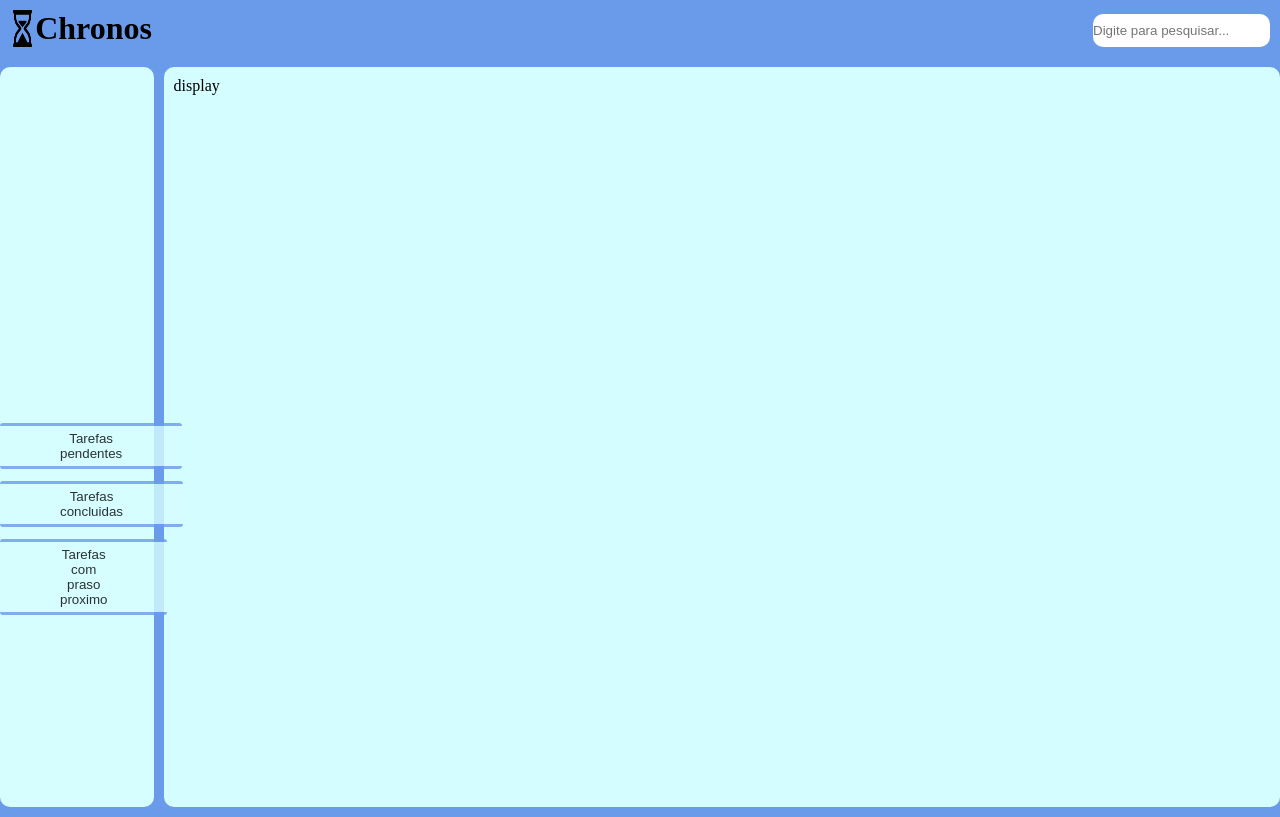
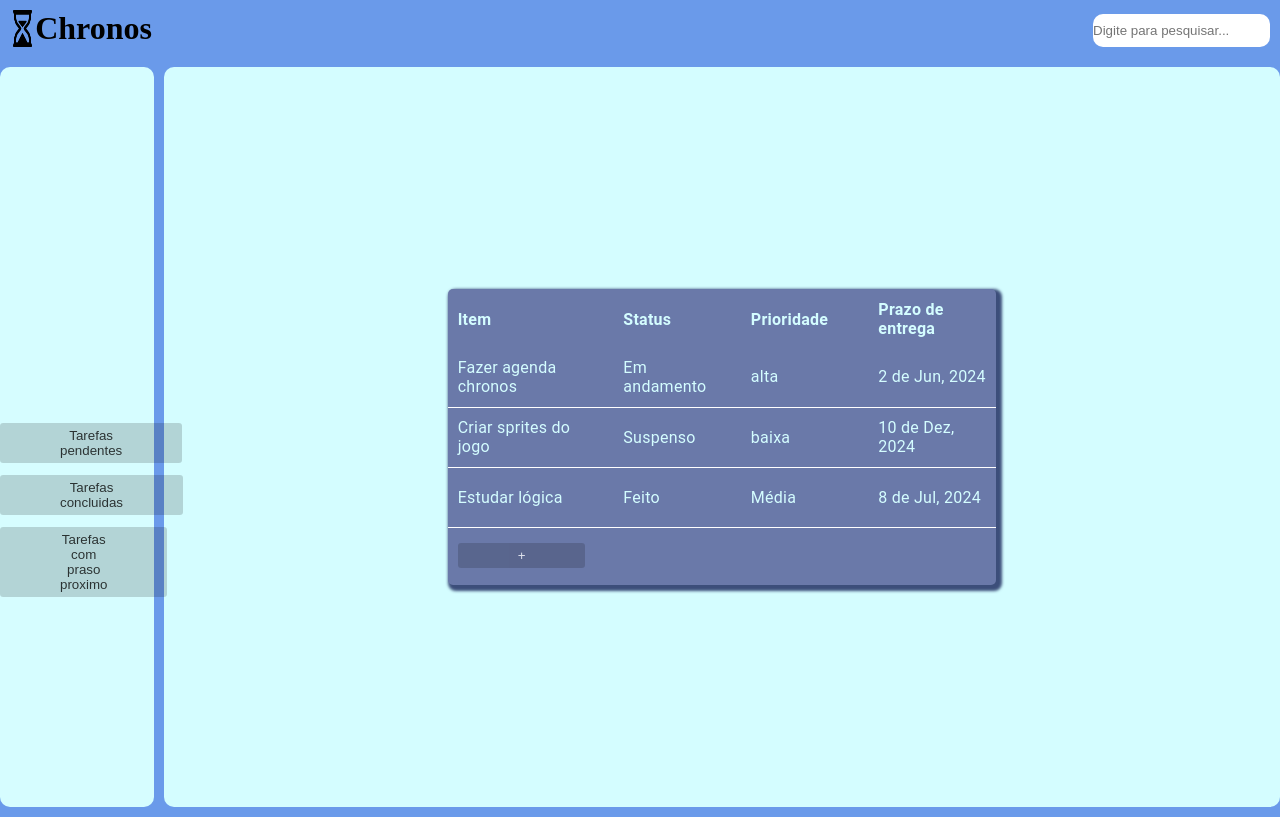
Before and after one commit to AngrloGab/agenda_chronos, a React (Vite) app in the folder agenda_chronos/: page / in a window 1280 px wide. Built offline with nearby package versions, Linux system fonts and the light colour scheme.

Commit message:
funcionalidade de adicionar tasks adicionada

```diff
--- a/agenda_chronos/package.json
+++ b/agenda_chronos/package.json
@@ -10,7 +10,9 @@
     "preview": "vite preview"
   },
   "dependencies": {
+    "date-fns": "^3.6.0",
     "react": "^18.2.0",
+    "react-datepicker": "^7.0.0",
     "react-dom": "^18.2.0"
   },
   "devDependencies": {
--- a/agenda_chronos/src/App.css
+++ b/agenda_chronos/src/App.css
@@ -30,14 +30,11 @@ margin-right: 0;
 }
 
 button {
-    background-color: hsl(183, 100%, 92%);
+    background-color: rgba(0, 0, 0, 0.2);
     color: black;
     padding: 5px 60px;
     margin-right: 10px;
-    border-top: 3px solid #6a9aea;
-    border-bottom:  3px solid #6a9aea;
-    border-left: none;
-    border-right: none;
+    border: none;
     border-radius: 3px;
     cursor: pointer;
     opacity: 0.8;
--- a/agenda_chronos/src/App.jsx
+++ b/agenda_chronos/src/App.jsx
@@ -4,19 +4,27 @@ import "./App.css"
 import BarraNavegacao from './components/BarraNavegacao/BarraNavegacao'
 import Display from './components/Display/Display'
 import MenuSelecao from './components/MenuSelecao/MenuSelecao'
+import ModalTask from './components/ModalTask/ModalTask'
+
+import ListProvider from './context/ListProvider'
 
 
 function App() {
 
+  const [openModal, setOpenModal] = useState(false);
+
+
 
   return (
     <div className="app">
-      <BarraNavegacao></BarraNavegacao>
-      <div className="content">
-        <MenuSelecao/>
-        <Display/>
-      </div>
-
+      <ListProvider>
+        {openModal && <ModalTask setOpenModal={setOpenModal} />}
+        <BarraNavegacao></BarraNavegacao>
+        <div className="content">
+          <MenuSelecao/>
+          <Display setOpenModal={setOpenModal} />
+        </div>
+      </ListProvider>
     </div>
 
   )
--- a/agenda_chronos/src/components/Display/Display.css
+++ b/agenda_chronos/src/components/Display/Display.css
@@ -4,4 +4,63 @@
     width: 88%;
     background-color:#d4fdff; /* Apenas para visualização, pode remover */
     height: 92.5vh;
+    font-family: 'Roboto', sans-serif;
+
+    display: flex;
+    justify-content: center;
+    align-items: center;
+
 }
+
+.task-list{
+    color: #d4fdff;
+    display: flex;
+    flex-wrap: wrap;
+    justify-content: center;
+    width: 50%;
+    background-color: #6a79a9;
+    padding: 2px 0;
+    border-radius: 5px;
+    box-shadow: 3px 3px 3px 3px #3c4e7a;
+}
+
+.task-list table{
+    width: 100%;
+    max-width: 800px;
+    border-collapse: collapse;
+}
+
+.task-list table tr th{
+    height: 56px;
+    font-weight: 16px;
+    letter-spacing: .25px;
+    text-align: left;
+    padding: 0 10px;
+}
+
+.task-list table tr.item td{
+    border-bottom: 1px solid white;
+    padding: 0 10px;
+}
+
+.task-list table tr.item{
+    height: 60px;
+}
+
+.task-list table tr td{
+    vertical-align: middle;
+    width: 20%;
+    font-size: 16px;
+    font-weight: 400;
+    letter-spacing: 0.25px;
+
+}
+
+.Display button{
+    border: none;
+    color: white;
+    background-color: none;
+
+
+
+}
--- a/agenda_chronos/src/components/Display/Display.jsx
+++ b/agenda_chronos/src/components/Display/Display.jsx
@@ -1,9 +1,76 @@
-import React from 'react'
+import { useState } from 'react'
 import "./Display.css"
 
-const Display = () => {
+import { useList } from '../../context/ListProvider';
+
+
+const Display = ({setOpenModal}) => {
+
+  const { tasks } = useList();
+
+  // const[tasks, setTasks] = useState([
+  //   {
+  //     id: 1,
+  //     text: "Fazer agenda chronos",
+  //     status: "Em andamento",
+  //     prioridade: "alta",
+  //     prazo_de_entrega: "2 de Jun, 2024"
+  //   },
+  //   {
+  //     id: 2,
+  //     text: "Criar sprites do jogo",
+  //     status: "Suspenso",
+  //     prioridade: "baixa",
+  //     prazo_de_entrega: "10 de Dez, 2024"
+  //   },
+  //   {
+  //     id: 3,
+  //     text: "Estudar lógica",
+  //     status: "Feito",
+  //     prioridade: "Média",
+  //     prazo_de_entrega: "8 de Jul, 2024"
+  //   },
+  // ]);
+
+
+
   return (
-    <div className='Display'>display</div>
+    <div className='Display'>
+      <div className="task-list">
+        <table>
+
+          <tr>
+            <th>Item</th>
+            <th>Status</th>
+            <th>Prioridade</th>
+            <th colSpan="2">Prazo de entrega</th>
+          </tr>
+
+          {tasks.map((task) => (
+
+            <tr className="item">
+
+                <td>{task.text}</td>
+                <td>{task.status}</td>
+                <td>{task.prioridade}</td>
+                <td>{task.prazo_de_entrega}</td>
+
+            </tr>
+        ))}
+
+        <tr>
+          <th>
+            <button className='create-task' onClick={() => {
+              setOpenModal(true);
+            }}>+</button>
+          </th>
+        </tr>
+        </table>
+
+      </div>
+
+    </div>
+
   )
 }
 
--- /dev/null
+++ b/agenda_chronos/src/components/ModalTask/ModalTask.css
@@ -0,0 +1,18 @@
+.modal-background {
+    width: 100vw; /* Certifique-se de que a largura seja 100% da largura da tela */
+    height: 100vh; /* Certifique-se de que a altura seja 100% da altura da tela */
+    background-color: rgba(0, 0, 0, 0.5); /* Fundo escuro transparente */
+    position: fixed; /* Fixa o modal na tela */
+    top: 0; /* Alinha o modal ao topo */
+    left: 0; /* Alinha o modal à esquerda */
+    display: flex; /* Usar flexbox para centralização */
+    justify-content: center; /* Centraliza horizontalmente */
+    align-items: center; /* Centraliza verticalmente */
+}
+
+.task-form {
+    background-color: white; /* Fundo branco para o conteúdo do modal */
+    padding: 4px; /* Espaçamento interno */
+    border-radius: 10px; /* Bordas arredondadas */
+    box-shadow: 0 5px 15px rgba(0, 0, 0, 0.3); /* Sombra para o modal */
+}
--- /dev/null
+++ b/agenda_chronos/src/components/ModalTask/ModalTask.jsx
@@ -0,0 +1,92 @@
+import {useState} from 'react'
+import "./ModalTask.css"
+import Datepicker from "react-datepicker"
+import 'react-datepicker/dist/react-datepicker.css'
+import { format } from 'date-fns';
+import { useList } from '../../context/ListProvider';
+
+function ModalTask({setOpenModal}) {
+
+  const { addTask } = useList();
+
+  const [selectedDate, setDate] = useState(null);
+  const [titulo, setTitulo] = useState("");
+  const [status, setStatus] = useState("");
+  const [prioridade, setPrioridade] = useState("");
+
+  const handleSubmit = (e) => {
+    e.preventDefault();
+    if(!selectedDate || !titulo || !status || !prioridade) return;
+    const formattedDate = selectedDate ? format(selectedDate, "dd 'de' MMMM, yyyy") : null;
+    console.log(titulo,status,prioridade,formattedDate);
+    //adicionar task
+    addTask(titulo,status,prioridade,formattedDate);
+    //limpar os campos
+    setDate(null);
+    setTitulo("");
+    setStatus("");
+    setPrioridade("");
+    setOpenModal(false);
+  }
+
+  return (
+    <div className='modal-background'>
+        <div className='modalContainer'>
+
+            <div className="task-form">
+
+                <h2 className='task-modal-title' >Criar tarefa:</h2>
+                <form onSubmit={handleSubmit} >
+
+                    <table>
+
+                        <tr>
+                            <th>Título</th>
+                            <th>Status</th>
+                            <th>Prioridade</th>
+                            <th>Prazo</th>
+                        </tr>
+
+                        <tr>
+                            <td> <input value={titulo} type="text" placeholder='Digite o título' onChange={(e) => setTitulo(e.target.value)} /> </td>
+                            <td>
+                                <select value={status} onChange={(e) => setStatus(e.target.value)}>
+                                    <option value="">Selecione um status</option>
+                                    <option value="Parado">Parado</option>
+                                    <option value="Em andamento">Em andamento</option>
+                                    <option value="Suspenso">Suspenso</option>
+                                    <option value="Feito">Feito</option>
+                                </select>
+                            </td>
+
+                            <td>
+                                <select value={prioridade} onChange={(e) => setPrioridade(e.target.value)} >
+                                    <option value="">Selecione a prioridade</option>
+                                    <option value="Alta">Alta</option>
+                                    <option value="Média">Média</option>
+                                    <option value="Baixa">Baixa</option>
+                                </select>
+                            </td>
+
+                            <td>
+                                <Datepicker value={selectedDate} selected={selectedDate} onChange={date=>setDate(date)} dateFormat="dd 'de' MM, yyyy"/>
+                            </td>
+
+
+
+                        </tr>
+
+
+                    </table>
+                    <button type="submit"> Criar tarefa</button>
+                    <button type="cancel" onClick={()=> setOpenModal(false)}> Cancelar</button>
+
+                </form>
+
+            </div>
+        </div>
+    </div>
+  )
+}
+
+export default ModalTask
--- /dev/null
+++ b/agenda_chronos/src/context/ListProvider.jsx
@@ -0,0 +1,57 @@
+import { useState, createContext, useContext } from 'react'
+
+const ListContext = createContext(undefined);
+
+export default function ListProvider({ children }) {
+  const[tasks, setTasks] = useState([
+    {
+      id: 1,
+      text: "Fazer agenda chronos",
+      status: "Em andamento",
+      prioridade: "alta",
+      prazo_de_entrega: "2 de Jun, 2024"
+    },
+    {
+      id: 2,
+      text: "Criar sprites do jogo",
+      status: "Suspenso",
+      prioridade: "baixa",
+      prazo_de_entrega: "10 de Dez, 2024"
+    },
+    {
+      id: 3,
+      text: "Estudar lógica",
+      status: "Feito",
+      prioridade: "Média",
+      prazo_de_entrega: "8 de Jul, 2024"
+    },
+  ]);
+
+  const addTask =(text,status, prioridade, prazo_de_entrega) => {
+    const newTasks = [...tasks, {
+      id: Math.floor(Math.random() * 1000),
+      text,
+      status,
+      prioridade,
+      prazo_de_entrega,
+    },
+  ];
+    setTasks(newTasks);
+  };
+
+  return (
+    <ListContext.Provider value={{ tasks, addTask}}>
+      { children }
+    </ListContext.Provider>
+  );
+}
+
+export function useList() {
+  const context = useContext(ListContext);
+
+  if (!context) {
+    throw new Error('Para usar o useCart seu componente precisa estar dentro do ListProvider');
+  }
+
+  return context;
+}
```
Also changed, not shown: 1 other file (tests, documents, lock files or other folders).
